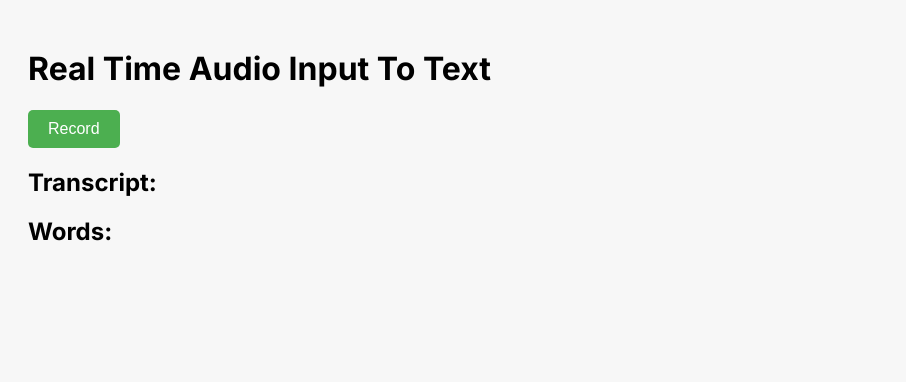
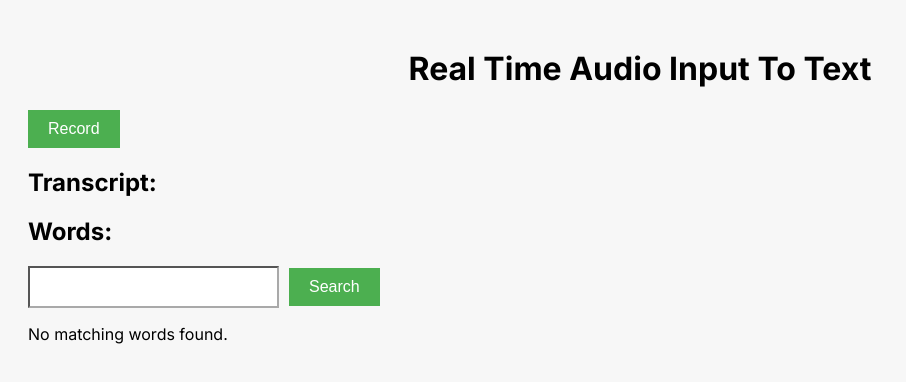
Before and after one commit to dwang88/eduOptimize, a Next.js app: page / in a window 1280 px wide. Shown: the top 382 px of the page, without its empty margins (0-906 px from the left). Built offline with nearby package versions, Linux system fonts and the light colour scheme.

Commit message:
add word search filter

```diff
--- a/src/app/globals.css
+++ b/src/app/globals.css
@@ -1,12 +1,6 @@
-@import url('https://fonts.googleapis.com/css2?family=Space+Mono&display=swap');
-
-body {
-  font-family: 'Space Mono', monospace;
-}
-
 body {
   padding: 20px;
-  background-color: #f7f7f7;
+  background-color: #f7f7f7
 }
 
 .container {
@@ -16,6 +10,8 @@ body {
   padding: 20px;
   border-radius: 8px;
   box-shadow: 0 2px 4px rgba(0, 0, 0, 0.1);
+  font-family: 'Space Mono', monospace;
+
 }
 
 .upload-area {
@@ -62,7 +58,6 @@ button {
   background-color: #4CAF50;
   color: white;
   border: none;
-  border-radius: 5px;
   cursor: pointer;
   font-size: 16px;
 }
@@ -74,3 +69,11 @@ button:hover {
 button:active {
   background-color: #3e8e41;
 }
+
+input {
+  padding: 10px 20px;
+  border-color: darkgray;
+  margin-right: 10px;
+  cursor: pointer;
+  font-size: 16px;
+}
--- a/src/app/page.js
+++ b/src/app/page.js
@@ -5,6 +5,8 @@ import { useState } from 'react';
 export default function VideoTranscriptionPage() {
   const [transcriptLines, setTranscriptLines] = useState([]);
   const [transcriptWords, setTranscriptWords] = useState([]);
+  const [searchWord, setSearchWord] = useState('');
+  const [foundWords, setFoundWords] = useState([]);
 
   const handleMicrophoneInput = () => {
     const recognition = new window.webkitSpeechRecognition();
@@ -13,24 +15,25 @@ export default function VideoTranscriptionPage() {
 
     recognition.onresult = (event) => {
       const newTranscript = event.results[0][0].transcript;
-      const timestamp = new Date().toLocaleTimeString();
+      const timestamp = new Date().toLocaleTimeString(); // Get current timestamp
       const newLine = { text: newTranscript, timestamp: timestamp };
       setTranscriptLines(prevLines => [...prevLines, newLine]);
-      const words = newTranscript.split(' ');
-      setTranscriptWords(prevWords => [...prevWords, ...words]);
+      const words = newTranscript.split(' '); // Split transcript into words
+      setTranscriptWords(prevWords => [...prevWords, ...words]); // Add words to transcriptWords array
     };
 
-    for (const word of transcriptWords) {
-      console.log(word);
-    }
+    recognition.start();
+  };
 
-    recognition.start();
+  const handleSearch = () => {
+    const found = transcriptWords.filter(word => word.toLowerCase() === searchWord.toLowerCase());
+    setFoundWords(found);
   };
 
   return (
     <>
       <div>
-        <h1>Real Time Audio Input To Text</h1>
+        <h1 style={{textAlign: "center"}}>Real Time Audio Input To Text</h1>
       </div>
       <div>
         <button onClick={handleMicrophoneInput}>Record</button>
@@ -49,6 +52,18 @@ export default function VideoTranscriptionPage() {
             <span key={index}>{word} </span>
           ))}
         </div>
+        <div>
+          <input type="text" value={searchWord} onChange={(e) => setSearchWord(e.target.value)} />
+          <button onClick={handleSearch}>Search</button>
+        </div>
+        <div>
+          {foundWords.length > 0 && (
+            <p>Found words: {foundWords.join(', ')}</p>
+          )}
+          {foundWords.length === 0 && (
+            <p>No matching words found.</p>
+          )}
+        </div>
       </div>
     </>
   );
--- /dev/null
+++ b/src/app/styles.css
@@ -0,0 +1,3 @@
+font {
+    font-family: 'Space Mono', monospace;
+}
```
